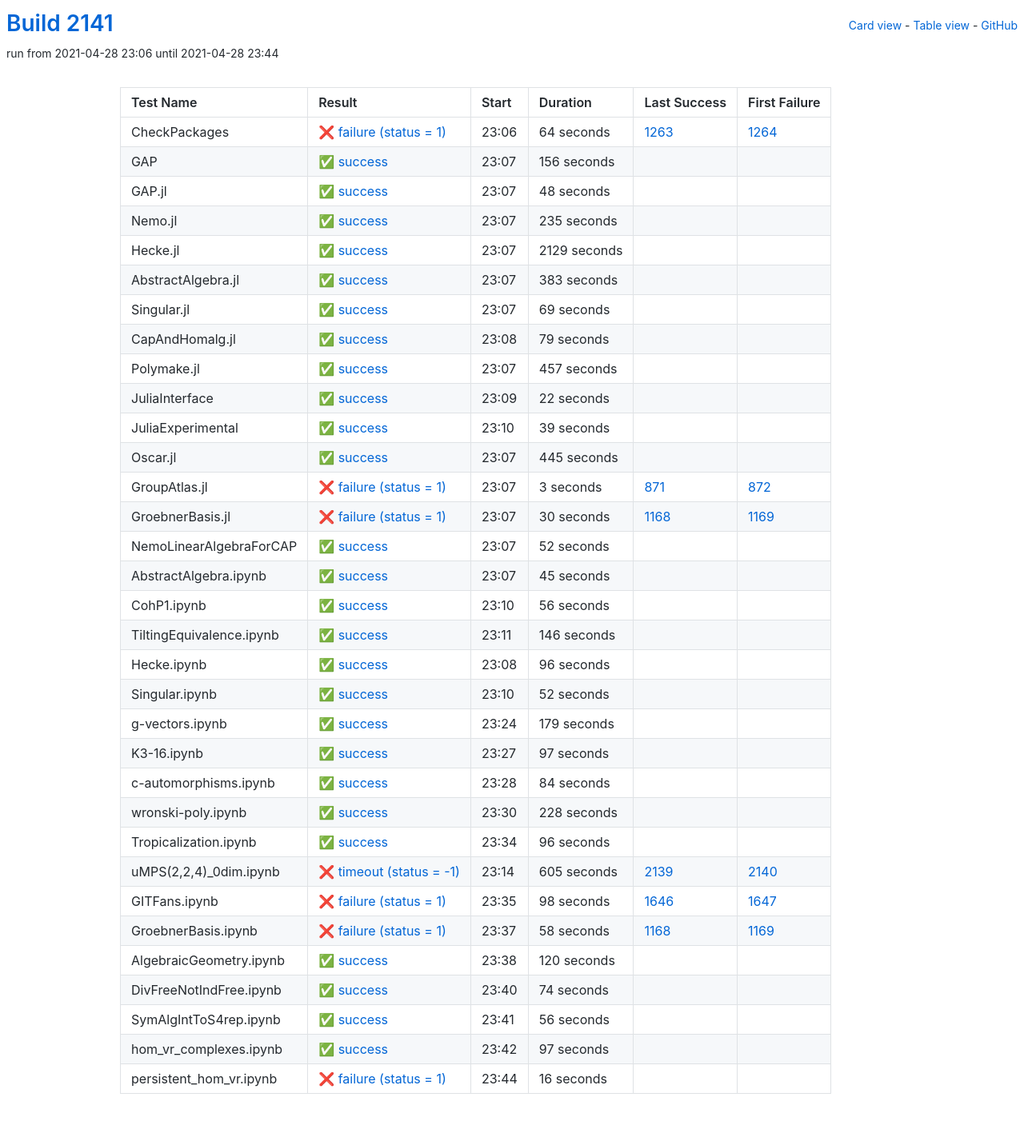
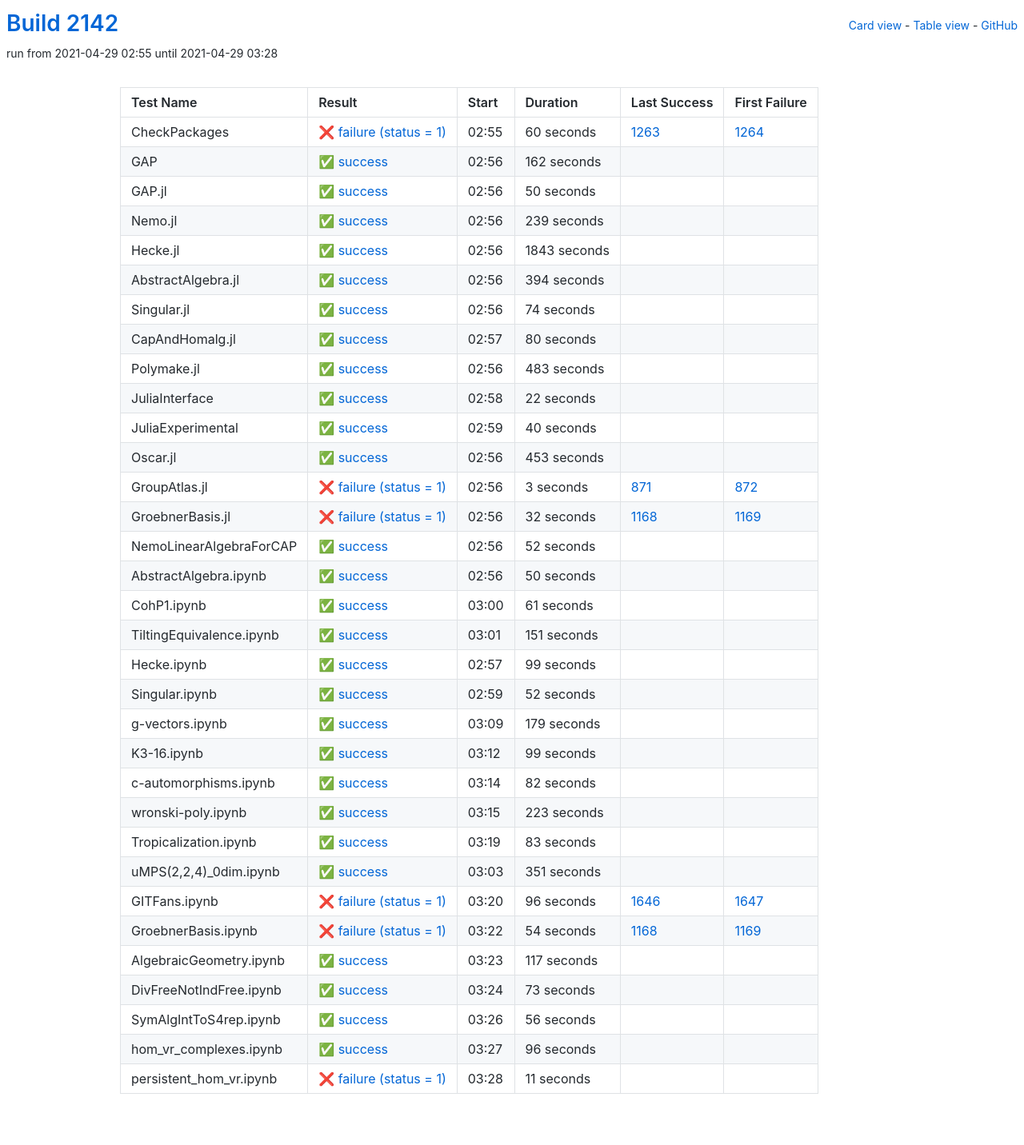
Before and after one commit to oscar-system/oscar-ci-status-stable, a Jekyll site: the page built from table.html, in a window 1280 px wide. Shown: the whole page at 80% size. Built offline with Jekyll 4.4.1, drawn with Linux system fonts in a browser that asks for light colours.

Commit message:
Build #2142

```diff
--- a/_data/ci.yml
+++ b/_data/ci.yml
@@ -1,6 +1,6 @@
 ---
-build: 2141
-build_url: https://oscarci.mathematik.uni-kl.de/job/oscar-stable/2141/
+build: 2142
+build_url: https://oscarci.mathematik.uni-kl.de/job/oscar-stable/2142/
 job: oscar-stable
 organization: oscar-system
 repo: oscar-ci-status-stable
@@ -8,116 +8,116 @@ repourl: https://github.com/oscar-system/oscar-ci-status-stable
 tests:
 - name: CheckPackages
   id: checkpackages
-  log: https://oscarci.mathematik.uni-kl.de/job/oscar-stable/2141/artifact/logs/build-2141/CheckPackages.log
-  start: 2021-04-28 23:06
+  log: https://oscarci.mathematik.uni-kl.de/job/oscar-stable/2142/artifact/logs/build-2142/CheckPackages.log
+  start: 2021-04-29 02:55
   success: false
   exitcode: 1
   status: failure
-  duration: 64
+  duration: 60
   last_success: 1263
   last_success_url: https://oscarci.mathematik.uni-kl.de/job/oscar-stable/1263/
   first_failure: 1264
   first_failure_url: https://oscarci.mathematik.uni-kl.de/job/oscar-stable/1264/
 - name: GAP
   id: gap
-  log: https://oscarci.mathematik.uni-kl.de/job/oscar-stable/2141/artifact/logs/build-2141/GAP.log
-  start: 2021-04-28 23:07
+  log: https://oscarci.mathematik.uni-kl.de/job/oscar-stable/2142/artifact/logs/build-2142/GAP.log
+  start: 2021-04-29 02:56
   success: true
   exitcode: 0
   status: success
-  duration: 156
+  duration: 162
   last_success: false
   last_success_url:
   first_failure: false
   first_failure_url:
 - name: GAP.jl
   id: gap-jl
-  log: https://oscarci.mathematik.uni-kl.de/job/oscar-stable/2141/artifact/logs/build-2141/GAP.jl.log
-  start: 2021-04-28 23:07
+  log: https://oscarci.mathematik.uni-kl.de/job/oscar-stable/2142/artifact/logs/build-2142/GAP.jl.log
+  start: 2021-04-29 02:56
   success: true
   exitcode: 0
   status: success
-  duration: 48
+  duration: 50
   last_success: false
   last_success_url:
   first_failure: false
   first_failure_url:
 - name: Nemo.jl
   id: nemo-jl
-  log: https://oscarci.mathematik.uni-kl.de/job/oscar-stable/2141/artifact/logs/build-2141/Nemo.jl.log
-  start: 2021-04-28 23:07
+  log: https://oscarci.mathematik.uni-kl.de/job/oscar-stable/2142/artifact/logs/build-2142/Nemo.jl.log
+  start: 2021-04-29 02:56
   success: true
   exitcode: 0
   status: success
-  duration: 235
+  duration: 239
   last_success: false
   last_success_url:
   first_failure: false
   first_failure_url:
 - name: Hecke.jl
   id: hecke-jl
-  log: https://oscarci.mathematik.uni-kl.de/job/oscar-stable/2141/artifact/logs/build-2141/Hecke.jl.log
-  start: 2021-04-28 23:07
+  log: https://oscarci.mathematik.uni-kl.de/job/oscar-stable/2142/artifact/logs/build-2142/Hecke.jl.log
+  start: 2021-04-29 02:56
   success: true
   exitcode: 0
   status: success
-  duration: 2129
+  duration: 1843
   last_success: false
   last_success_url:
   first_failure: false
   first_failure_url:
 - name: AbstractAlgebra.jl
   id: abstractalgebra-jl
-  log: https://oscarci.mathematik.uni-kl.de/job/oscar-stable/2141/artifact/logs/build-2141/AbstractAlgebra.jl.log
-  start: 2021-04-28 23:07
+  log: https://oscarci.mathematik.uni-kl.de/job/oscar-stable/2142/artifact/logs/build-2142/AbstractAlgebra.jl.log
+  start: 2021-04-29 02:56
   success: true
   exitcode: 0
   status: success
-  duration: 383
+  duration: 394
   last_success: false
   last_success_url:
   first_failure: false
   first_failure_url:
 - name: Singular.jl
   id: singular-jl
-  log: https://oscarci.mathematik.uni-kl.de/job/oscar-stable/2141/artifact/logs/build-2141/Singular.jl.log
-  start: 2021-04-28 23:07
+  log: https://oscarci.mathematik.uni-kl.de/job/oscar-stable/2142/artifact/logs/build-2142/Singular.jl.log
+  start: 2021-04-29 02:56
   success: true
   exitcode: 0
   status: success
-  duration: 69
+  duration: 74
   last_success: false
   last_success_url:
   first_failure: false
   first_failure_url:
 - name: CapAndHomalg.jl
   id: capandhomalg-jl
-  log: https://oscarci.mathematik.uni-kl.de/job/oscar-stable/2141/artifact/logs/build-2141/CapAndHomalg.jl.log
-  start: 2021-04-28 23:08
+  log: https://oscarci.mathematik.uni-kl.de/job/oscar-stable/2142/artifact/logs/build-2142/CapAndHomalg.jl.log
+  start: 2021-04-29 02:57
   success: true
   exitcode: 0
   status: success
-  duration: 79
+  duration: 80
   last_success: false
   last_success_url:
   first_failure: false
   first_failure_url:
 - name: Polymake.jl
   id: polymake-jl
-  log: https://oscarci.mathematik.uni-kl.de/job/oscar-stable/2141/artifact/logs/build-2141/Polymake.jl.log
-  start: 2021-04-28 23:07
+  log: https://oscarci.mathematik.uni-kl.de/job/oscar-stable/2142/artifact/logs/build-2142/Polymake.jl.log
+  start: 2021-04-29 02:56
   success: true
   exitcode: 0
   status: success
-  duration: 457
+  duration: 483
   last_success: false
   last_success_url:
   first_failure: false
   first_failure_url:
 - name: JuliaInterface
   id: juliainterface
-  log: https://oscarci.mathematik.uni-kl.de/job/oscar-stable/2141/artifact/logs/build-2141/JuliaInterface.log
-  start: 2021-04-28 23:09
+  log: https://oscarci.mathematik.uni-kl.de/job/oscar-stable/2142/artifact/logs/build-2142/JuliaInterface.log
+  start: 2021-04-29 02:58
   success: true
   exitcode: 0
   status: success
@@ -128,32 +128,32 @@ tests:
   first_failure_url:
 - name: JuliaExperimental
   id: juliaexperimental
-  log: https://oscarci.mathematik.uni-kl.de/job/oscar-stable/2141/artifact/logs/build-2141/JuliaExperimental.log
-  start: 2021-04-28 23:10
+  log: https://oscarci.mathematik.uni-kl.de/job/oscar-stable/2142/artifact/logs/build-2142/JuliaExperimental.log
+  start: 2021-04-29 02:59
   success: true
   exitcode: 0
   status: success
-  duration: 39
+  duration: 40
   last_success: false
   last_success_url:
   first_failure: false
   first_failure_url:
 - name: Oscar.jl
   id: oscar-jl
-  log: https://oscarci.mathematik.uni-kl.de/job/oscar-stable/2141/artifact/logs/build-2141/Oscar.jl.log
-  start: 2021-04-28 23:07
+  log: https://oscarci.mathematik.uni-kl.de/job/oscar-stable/2142/artifact/logs/build-2142/Oscar.jl.log
+  start: 2021-04-29 02:56
   success: true
   exitcode: 0
   status: success
-  duration: 445
+  duration: 453
   last_success: false
   last_success_url:
   first_failure: false
   first_failure_url:
 - name: GroupAtlas.jl
   id: groupatlas-jl
-  log: https://oscarci.mathematik.uni-kl.de/job/oscar-stable/2141/artifact/logs/build-2141/GroupAtlas.jl.log
-  start: 2021-04-28 23:07
+  log: https://oscarci.mathematik.uni-kl.de/job/oscar-stable/2142/artifact/logs/build-2142/GroupAtlas.jl.log
+  start: 2021-04-29 02:56
   success: false
   exitcode: 1
   status: failure
@@ -164,20 +164,20 @@ tests:
   first_failure_url: https://oscarci.mathematik.uni-kl.de/job/oscar-stable/872/
 - name: GroebnerBasis.jl
   id: groebnerbasis-jl
-  log: https://oscarci.mathematik.uni-kl.de/job/oscar-stable/2141/artifact/logs/build-2141/GroebnerBasis.jl.log
-  start: 2021-04-28 23:07
+  log: https://oscarci.mathematik.uni-kl.de/job/oscar-stable/2142/artifact/logs/build-2142/GroebnerBasis.jl.log
+  start: 2021-04-29 02:56
   success: false
   exitcode: 1
   status: failure
-  duration: 30
+  duration: 32
   last_success: 1168
   last_success_url: https://oscarci.mathematik.uni-kl.de/job/oscar-stable/1168/
   first_failure: 1169
   first_failure_url: https://oscarci.mathematik.uni-kl.de/job/oscar-stable/1169/
 - name: NemoLinearAlgebraForCAP
   id: nemolinearalgebraforcap
-  log: https://oscarci.mathematik.uni-kl.de/job/oscar-stable/2141/artifact/logs/build-2141/NemoLinearAlgebraForCAP.log
-  start: 2021-04-28 23:07
+  log: https://oscarci.mathematik.uni-kl.de/job/oscar-stable/2142/artifact/logs/build-2142/NemoLinearAlgebraForCAP.log
+  start: 2021-04-29 02:56
   success: true
   exitcode: 0
   status: success
@@ -188,56 +188,56 @@ tests:
   first_failure_url:
 - name: AbstractAlgebra.ipynb
   id: abstractalgebra-ipynb
-  log: https://oscarci.mathematik.uni-kl.de/job/oscar-stable/2141/artifact/logs/build-2141/AbstractAlgebra.ipynb.log
-  start: 2021-04-28 23:07
+  log: https://oscarci.mathematik.uni-kl.de/job/oscar-stable/2142/artifact/logs/build-2142/AbstractAlgebra.ipynb.log
+  start: 2021-04-29 02:56
   success: true
   exitcode: 0
   status: success
-  duration: 45
+  duration: 50
   last_success: false
   last_success_url:
   first_failure: false
   first_failure_url:
 - name: CohP1.ipynb
   id: cohp1-ipynb
-  log: https://oscarci.mathematik.uni-kl.de/job/oscar-stable/2141/artifact/logs/build-2141/CohP1.ipynb.log
-  start: 2021-04-28 23:10
+  log: https://oscarci.mathematik.uni-kl.de/job/oscar-stable/2142/artifact/logs/build-2142/CohP1.ipynb.log
+  start: 2021-04-29 03:00
   success: true
   exitcode: 0
   status: success
-  duration: 56
+  duration: 61
   last_success: false
   last_success_url:
   first_failure: false
   first_failure_url:
 - name: TiltingEquivalence.ipynb
   id: tiltingequivalence-ipynb
-  log: https://oscarci.mathematik.uni-kl.de/job/oscar-stable/2141/artifact/logs/build-2141/TiltingEquivalence.ipynb.log
-  start: 2021-04-28 23:11
+  log: https://oscarci.mathematik.uni-kl.de/job/oscar-stable/2142/artifact/logs/build-2142/TiltingEquivalence.ipynb.log
+  start: 2021-04-29 03:01
   success: true
   exitcode: 0
   status: success
-  duration: 146
+  duration: 151
   last_success: false
   last_success_url:
   first_failure: false
   first_failure_url:
 - name: Hecke.ipynb
   id: hecke-ipynb
-  log: https://oscarci.mathematik.uni-kl.de/job/oscar-stable/2141/artifact/logs/build-2141/Hecke.ipynb.log
-  start: 2021-04-28 23:08
+  log: https://oscarci.mathematik.uni-kl.de/job/oscar-stable/2142/artifact/logs/build-2142/Hecke.ipynb.log
+  start: 2021-04-29 02:57
   success: true
   exitcode: 0
   status: success
-  duration: 96
+  duration: 99
   last_success: false
   last_success_url:
   first_failure: false
   first_failure_url:
 - name: Singular.ipynb
   id: singular-ipynb
-  log: https://oscarci.mathematik.uni-kl.de/job/oscar-stable/2141/artifact/logs/build-2141/Singular.ipynb.log
-  start: 2021-04-28 23:10
+  log: https://oscarci.mathematik.uni-kl.de/job/oscar-stable/2142/artifact/logs/build-2142/Singular.ipynb.log
+  start: 2021-04-29 02:59
   success: true
   exitcode: 0
   status: success
@@ -248,8 +248,8 @@ tests:
   first_failure_url:
 - name: g-vectors.ipynb
   id: g-vectors-ipynb
-  log: https://oscarci.mathematik.uni-kl.de/job/oscar-stable/2141/artifact/logs/build-2141/g-vectors.ipynb.log
-  start: 2021-04-28 23:24
+  log: https://oscarci.mathematik.uni-kl.de/job/oscar-stable/2142/artifact/logs/build-2142/g-vectors.ipynb.log
+  start: 2021-04-29 03:09
   success: true
   exitcode: 0
   status: success
@@ -260,116 +260,116 @@ tests:
   first_failure_url:
 - name: K3-16.ipynb
   id: k3-16-ipynb
-  log: https://oscarci.mathematik.uni-kl.de/job/oscar-stable/2141/artifact/logs/build-2141/K3-16.ipynb.log
-  start: 2021-04-28 23:27
+  log: https://oscarci.mathematik.uni-kl.de/job/oscar-stable/2142/artifact/logs/build-2142/K3-16.ipynb.log
+  start: 2021-04-29 03:12
   success: true
   exitcode: 0
   status: success
-  duration: 97
+  duration: 99
   last_success: false
   last_success_url:
   first_failure: false
   first_failure_url:
 - name: c-automorphisms.ipynb
   id: c-automorphisms-ipynb
-  log: https://oscarci.mathematik.uni-kl.de/job/oscar-stable/2141/artifact/logs/build-2141/c-automorphisms.ipynb.log
-  start: 2021-04-28 23:28
+  log: https://oscarci.mathematik.uni-kl.de/job/oscar-stable/2142/artifact/logs/build-2142/c-automorphisms.ipynb.log
+  start: 2021-04-29 03:14
   success: true
   exitcode: 0
   status: success
-  duration: 84
+  duration: 82
   last_success: false
   last_success_url:
   first_failure: false
   first_failure_url:
 - name: wronski-poly.ipynb
   id: wronski-poly-ipynb
-  log: https://oscarci.mathematik.uni-kl.de/job/oscar-stable/2141/artifact/logs/build-2141/wronski-poly.ipynb.log
-  start: 2021-04-28 23:30
+  log: https://oscarci.mathematik.uni-kl.de/job/oscar-stable/2142/artifact/logs/build-2142/wronski-poly.ipynb.log
+  start: 2021-04-29 03:15
   success: true
   exitcode: 0
   status: success
-  duration: 228
+  duration: 223
   last_success: false
   last_success_url:
   first_failure: false
   first_failure_url:
 - name: Tropicalization.ipynb
   id: tropicalization-ipynb
-  log: https://oscarci.mathematik.uni-kl.de/job/oscar-stable/2141/artifact/logs/build-2141/Tropicalization.ipynb.log
-  start: 2021-04-28 23:34
+  log: https://oscarci.mathematik.uni-kl.de/job/oscar-stable/2142/artifact/logs/build-2142/Tropicalization.ipynb.log
+  start: 2021-04-29 03:19
   success: true
   exitcode: 0
   status: success
-  duration: 96
+  duration: 83
   last_success: false
   last_success_url:
   first_failure: false
   first_failure_url:
 - name: uMPS(2,2,4)_0dim.ipynb
   id: umps-2-2-4-0dim-ipynb
-  log: https://oscarci.mathematik.uni-kl.de/job/oscar-stable/2141/artifact/logs/build-2141/uMPS-2-2-4-_0dim.ipynb.log
-  start: 2021-04-28 23:14
-  success: false
-  exitcode: -1
-  status: timeout
-  duration: 605
-  last_success: 2139
-  last_success_url: https://oscarci.mathematik.uni-kl.de/job/oscar-stable/2139/
-  first_failure: 2140
-  first_failure_url: https://oscarci.mathematik.uni-kl.de/job/oscar-stable/2140/
+  log: https://oscarci.mathematik.uni-kl.de/job/oscar-stable/2142/artifact/logs/build-2142/uMPS-2-2-4-_0dim.ipynb.log
+  start: 2021-04-29 03:03
+  success: true
+  exitcode: 0
+  status: success
+  duration: 351
+  last_success: false
+  last_success_url:
+  first_failure: false
+  first_failure_url:
 - name: GITFans.ipynb
   id: gitfans-ipynb
-  log: https://oscarci.mathematik.uni-kl.de/job/oscar-stable/2141/artifact/logs/build-2141/GITFans.ipynb.log
-  start: 2021-04-28 23:35
+  log: https://oscarci.mathematik.uni-kl.de/job/oscar-stable/2142/artifact/logs/build-2142/GITFans.ipynb.log
+  start: 2021-04-29 03:20
   success: false
   exitcode: 1
   status: failure
-  duration: 98
+  duration: 96
   last_success: 1646
   last_success_url: https://oscarci.mathematik.uni-kl.de/job/oscar-stable/1646/
   first_failure: 1647
   first_failure_url: https://oscarci.mathematik.uni-kl.de/job/oscar-stable/1647/
 - name: GroebnerBasis.ipynb
   id: groebnerbasis-ipynb
-  log: https://oscarci.mathematik.uni-kl.de/job/oscar-stable/2141/artifact/logs/build-2141/GroebnerBasis.ipynb.log
-  start: 2021-04-28 23:37
+  log: https://oscarci.mathematik.uni-kl.de/job/oscar-stable/2142/artifact/logs/build-2142/GroebnerBasis.ipynb.log
+  start: 2021-04-29 03:22
   success: false
   exitcode: 1
   status: failure
-  duration: 58
+  duration: 54
   last_success: 1168
   last_success_url: https://oscarci.mathematik.uni-kl.de/job/oscar-stable/1168/
   first_failure: 1169
   first_failure_url: https://oscarci.mathematik.uni-kl.de/job/oscar-stable/1169/
 - name: AlgebraicGeometry.ipynb
   id: algebraicgeometry-ipynb
-  log: https://oscarci.mathematik.uni-kl.de/job/oscar-stable/2141/artifact/logs/build-2141/AlgebraicGeometry.ipynb.log
-  start: 2021-04-28 23:38
+  log: https://oscarci.mathematik.uni-kl.de/job/oscar-stable/2142/artifact/logs/build-2142/AlgebraicGeometry.ipynb.log
+  start: 2021-04-29 03:23
   success: true
   exitcode: 0
   status: success
-  duration: 120
+  duration: 117
   last_success: false
   last_success_url:
   first_failure: false
   first_failure_url:
 - name: DivFreeNotIndFree.ipynb
   id: divfreenotindfree-ipynb
-  log: https://oscarci.mathematik.uni-kl.de/job/oscar-stable/2141/artifact/logs/build-2141/DivFreeNotIndFree.ipynb.log
-  start: 2021-04-28 23:40
+  log: https://oscarci.mathematik.uni-kl.de/job/oscar-stable/2142/artifact/logs/build-2142/DivFreeNotIndFree.ipynb.log
+  start: 2021-04-29 03:24
   success: true
   exitcode: 0
   status: success
-  duration: 74
+  duration: 73
   last_success: false
   last_success_url:
   first_failure: false
   first_failure_url:
 - name: SymAlgIntToS4rep.ipynb
   id: symalginttos4rep-ipynb
-  log: https://oscarci.mathematik.uni-kl.de/job/oscar-stable/2141/artifact/logs/build-2141/SymAlgIntToS4rep.ipynb.log
-  start: 2021-04-28 23:41
+  log: https://oscarci.mathematik.uni-kl.de/job/oscar-stable/2142/artifact/logs/build-2142/SymAlgIntToS4rep.ipynb.log
+  start: 2021-04-29 03:26
   success: true
   exitcode: 0
   status: success
@@ -380,24 +380,24 @@ tests:
   first_failure_url:
 - name: hom_vr_complexes.ipynb
   id: hom-vr-complexes-ipynb
-  log: https://oscarci.mathematik.uni-kl.de/job/oscar-stable/2141/artifact/logs/build-2141/hom_vr_complexes.ipynb.log
-  start: 2021-04-28 23:42
+  log: https://oscarci.mathematik.uni-kl.de/job/oscar-stable/2142/artifact/logs/build-2142/hom_vr_complexes.ipynb.log
+  start: 2021-04-29 03:27
   success: true
   exitcode: 0
   status: success
-  duration: 97
+  duration: 96
   last_success: false
   last_success_url:
   first_failure: false
   first_failure_url:
 - name: persistent_hom_vr.ipynb
   id: persistent-hom-vr-ipynb
-  log: https://oscarci.mathematik.uni-kl.de/job/oscar-stable/2141/artifact/logs/build-2141/persistent_hom_vr.ipynb.log
-  start: 2021-04-28 23:44
+  log: https://oscarci.mathematik.uni-kl.de/job/oscar-stable/2142/artifact/logs/build-2142/persistent_hom_vr.ipynb.log
+  start: 2021-04-29 03:28
   success: false
   exitcode: 1
   status: failure
-  duration: 16
+  duration: 11
   last_success: false
   last_success_url:
   first_failure: false
```
Also changed, not shown: README.md.
